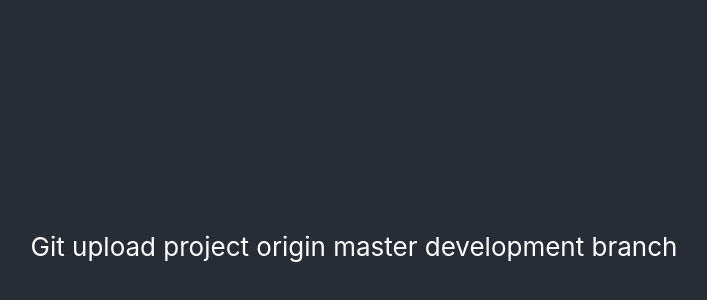
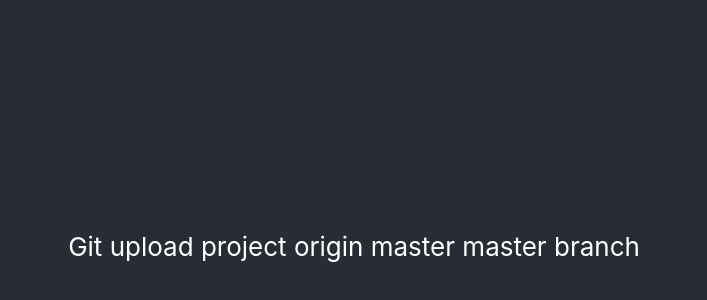
Before and after one commit to nitinsaad/gittest3, a React (Create React App) app: page / in a window 1280 px wide. Shown: the part 154-454 px from the top of the page, without its empty margins (286-993 px from the left). Built offline with nearby package versions, Linux system fonts and the light colour scheme.

Commit message:
in master

```diff
--- a/src/App.js
+++ b/src/App.js
@@ -5,7 +5,7 @@ function App() {
   return (
     <div className="App">
       <header className="App-header">
-        Git upload project origin master development branch
+        Git upload project origin master master branch
       </header>
     </div>
   );
```
